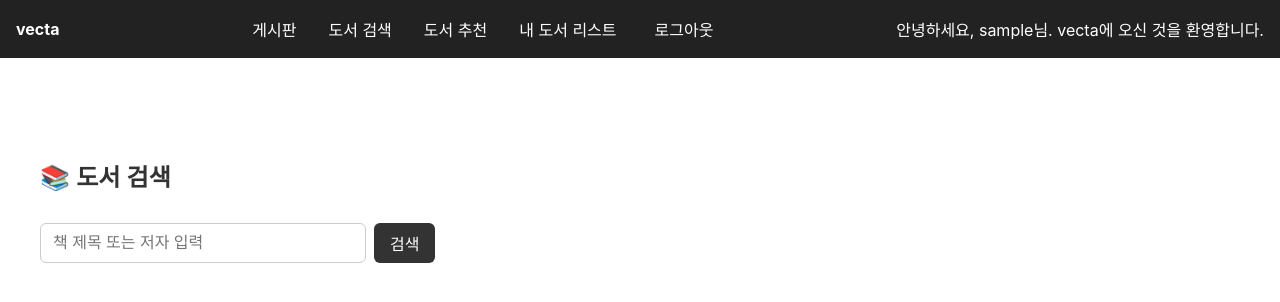
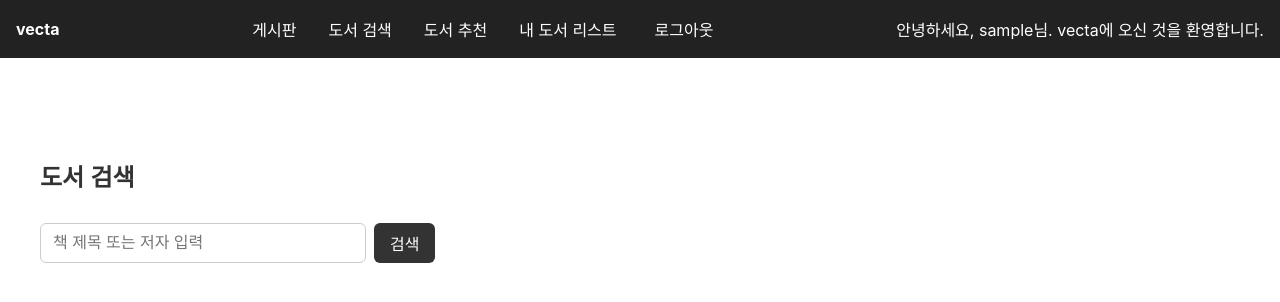
Before and after one commit to Dead-or-Alive0609/Web-project, a React (Create React App) app: page /search in a window 1280 px wide. Shown: the top 302 px of the page. Built offline with nearby package versions, Linux system fonts and the light colour scheme; sample sign-in values are in the browser's storage.

Commit message:
찐 마지막 수정

```diff
--- a/src/pages/BookRecommendPage.jsx
+++ b/src/pages/BookRecommendPage.jsx
@@ -30,7 +30,7 @@ function BookRecommendPage() {
 
   return (
     <div className="book-recommend-page">
-      <h2>📚 키워드별 인기 도서 추천</h2>
+      <h2>키워드별 인기 도서 추천</h2>
 
       <div className="keyword-buttons">
         {KEYWORDS.map((keyword) => (
--- a/src/pages/BookSearchPage.jsx
+++ b/src/pages/BookSearchPage.jsx
@@ -32,7 +32,7 @@ function BookSearchPage() {
 
   return (
     <div className="book-search-page">
-      <h2>📚 도서 검색</h2>
+      <h2>도서 검색</h2>
       <div className="search-bar">
         <input
           type="text"
```
